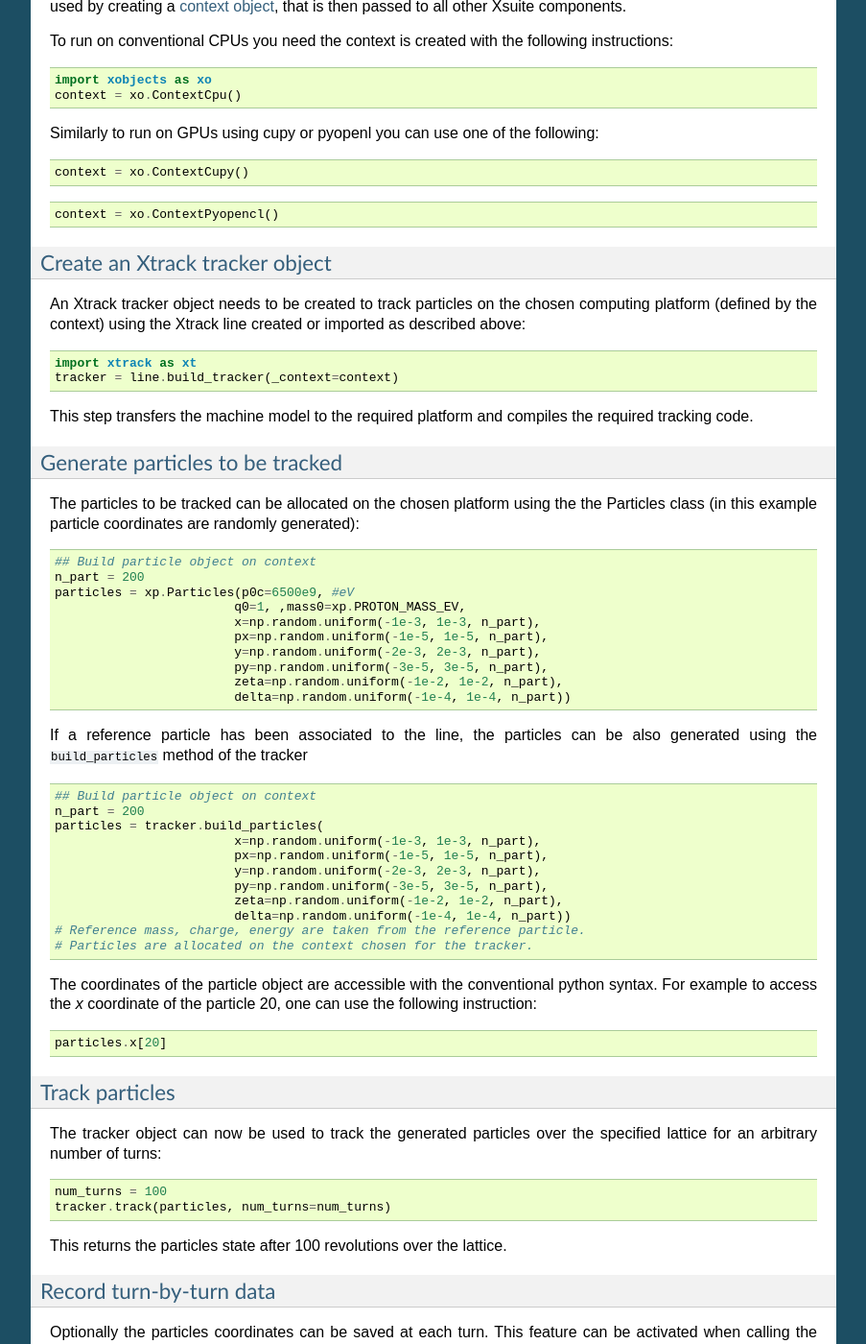
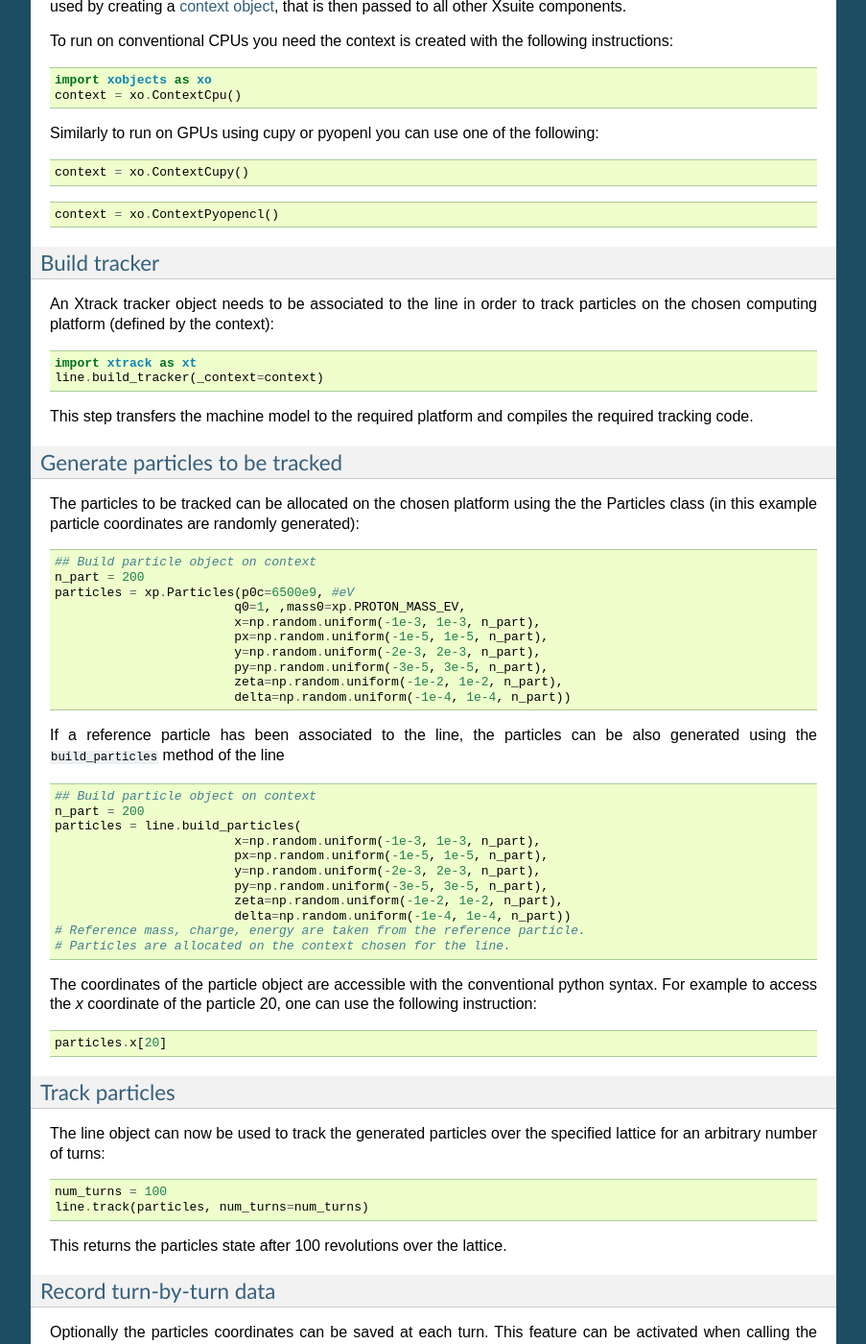
Before and after one commit to xsuite/xsuite, a Sphinx documentation site: the page built from docs/singlepart.rst, in a window 1280 px wide and 1400 px high, scrolled down 3514 px. Shown: the whole window at 96% size, without its empty margins (198-1101 px from the left). Built offline with Sphinx 7.4.7, drawn with Linux system fonts in a browser that asks for light colours; some of the changed text lies outside the part shown.

Commit message:
Updated getting started doc

```diff
--- a/docs/singlepart.rst
+++ b/docs/singlepart.rst
@@ -42,7 +42,7 @@ python code. More details on the different steps will be discussed in the follow
     # context = xo.ContextPyopencl()  # For OpenCL GPUs
 
     ## Transfer lattice on context and compile tracking code
-    tracker = line.build_tracker(_context=context)
+    line.build_tracker(_context=context)
 
     ## Build particle object on context
     n_part = 200
@@ -58,12 +58,12 @@ python code. More details on the different steps will be discussed in the follow
 
     ## Track (saving turn-by-turn data)
     n_turns = 100
-    tracker.track(particles, num_turns=n_turns,
+    line.track(particles, num_turns=n_turns,
                   turn_by_turn_monitor=True)
 
     ## Turn-by-turn data is available at:
-    tracker.record_last_track.x
-    tracker.record_last_track.px
+    line.record_last_track.x
+    line.record_last_track.px
     # etc...
 
 
@@ -229,17 +229,16 @@ Similarly to run on GPUs using cupy or pyopenl you can use one of the following:
     context = xo.ContextPyopencl()
 
 
-Create an Xtrack tracker object
--------------------------------
+Build tracker
+-------------
 
-An Xtrack tracker object needs to be created to track particles on the chosen
-computing platform (defined by the context) using the Xtrack line created or
-imported as described above:
+An Xtrack tracker object needs to be associated to the line in order to track
+particles on the chosen computing platform (defined by the context):
 
 .. code-block:: python
 
     import xtrack as xt
-    tracker = line.build_tracker(_context=context)
+    line.build_tracker(_context=context)
 
 This step transfers the machine model to the required platform and compiles
 the required tracking code.
@@ -266,13 +265,13 @@ the the Particles class (in this example particle coordinates are randomly gener
 
 
 If a reference particle has been associated to the line, the particles can be
-also generated using the ``build_particles`` method of the tracker
+also generated using the ``build_particles`` method of the line
 
 .. code-block:: python
 
     ## Build particle object on context
     n_part = 200
-    particles = tracker.build_particles(
+    particles = line.build_particles(
                             x=np.random.uniform(-1e-3, 1e-3, n_part),
                             px=np.random.uniform(-1e-5, 1e-5, n_part),
                             y=np.random.uniform(-2e-3, 2e-3, n_part),
@@ -280,7 +279,7 @@ also generated using the ``build_particles`` method of the tracker
                             zeta=np.random.uniform(-1e-2, 1e-2, n_part),
                             delta=np.random.uniform(-1e-4, 1e-4, n_part))
     # Reference mass, charge, energy are taken from the reference particle.
-    # Particles are allocated on the context chosen for the tracker.
+    # Particles are allocated on the context chosen for the line.
 
 
 The coordinates of the particle object are accessible with the conventional
@@ -294,13 +293,13 @@ one can use the following instruction:
 Track particles
 ---------------
 
-The tracker object can now be used to track the generated particles over
+The line object can now be used to track the generated particles over
 the specified lattice for an arbitrary number of turns:
 
 .. code-block:: python
 
     num_turns = 100
-    tracker.track(particles, num_turns=num_turns)
+    line.track(particles, num_turns=num_turns)
 
 This returns the particles state after 100 revolutions over the lattice.
 
@@ -313,13 +312,13 @@ can be activated when calling the tracking method:
 .. code-block:: python
 
     n_turns = 100
-    tracker.track(particles, num_turns=n_turns,
+    line.track(particles, num_turns=n_turns,
                   turn_by_turn_monitor=True)
 
 The data can be retrieved as follows:
 
 .. code-block:: python
 
-    tracker.record_last_track.x # Shape is (n_part, n_turns)
-    tracker.record_last_track.px
+    line.record_last_track.x # Shape is (n_part, n_turns)
+    line.record_last_track.px
     # etc...
```
